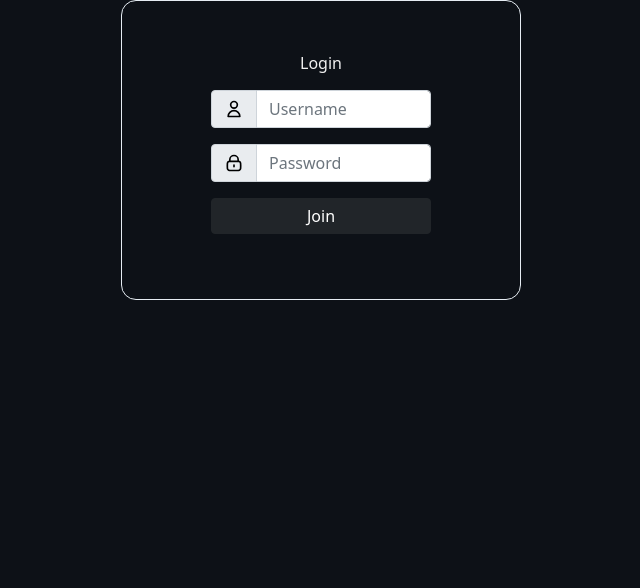
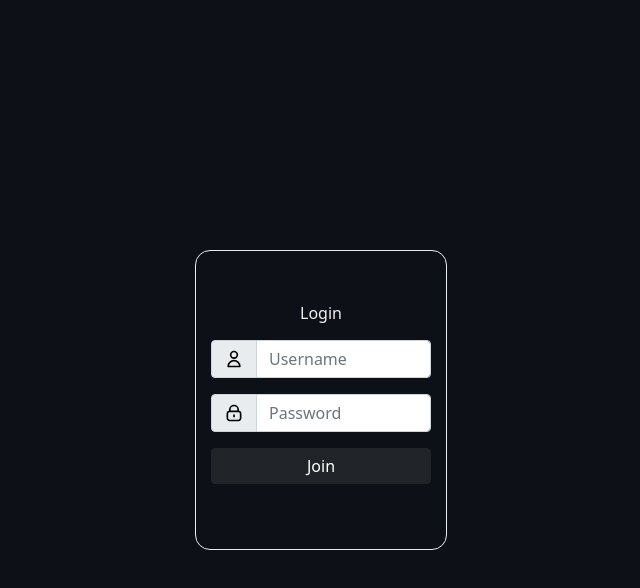
Before and after one commit to juanpabloduette/Login-React-Php-Mysql, a React (Vite) app: page / in a window 1280 px wide. Shown: the top 588 px of the page, without its empty margins (319-959 px from the left). Built offline with nearby package versions, Linux system fonts and the light colour scheme.

Commit message:
fixed password input

```diff
--- a/src/App.jsx
+++ b/src/App.jsx
@@ -5,7 +5,8 @@ import Home from './Components/Home/Home'
 function App() {
 
   const [conectado,setConectado] = useState(false);
-  const acceder=(estado)=>{
+
+  const acceder = (estado) => {
     setConectado(estado)
   }
 
@@ -13,7 +14,6 @@ function App() {
           <main>
             { conectado ? <Home /> : <Index acceder={acceder}/> }
           </main>
-
   )
 }
 
--- a/src/Components/Home/Home.jsx
+++ b/src/Components/Home/Home.jsx
@@ -1,5 +1,3 @@
-
-
 const Home = () => {
   return (<>
         <div>Home</div>
--- a/src/Components/Index/Index.css
+++ b/src/Components/Index/Index.css
@@ -4,7 +4,7 @@
 	display: flex;
 	align-items: center;
 	flex-direction: column;
-	max-width: 400px;
+	max-width: 330px;
 	margin: 0 auto;
 	background-color: #0d1117;
 	color: #f0f0f0;
--- a/src/Components/Index/Index.jsx
+++ b/src/Components/Index/Index.jsx
@@ -19,9 +19,9 @@ const sendData = async (url, data) => {
         if (!res.ok){
             console.log('error',error)
         }else{
-            console.log(res);
+            // console.log(res);
             const json = await res.json();
-            console.log(json)
+            // console.log(json)
             return json;
         }
 
@@ -75,7 +75,7 @@ const Index = (props) => {
                 <PasswordIcon />
                 </span>
                 <input
-                    type="text"
+                    type="password"
                     className="form-control"
                     placeholder="Password"
                     aria-label="Password"
--- a/src/index.css
+++ b/src/index.css
@@ -8,8 +8,12 @@
 body {
 	background-color: #0d1117 !important;
 	color: #e6edf3;
+	min-height: 100vh;
 }
 
-/* main {
-
-} */
+main {
+	min-height: 100vh;
+	display: flex;
+	align-items: center;
+	justify-content: center;
+}
```
